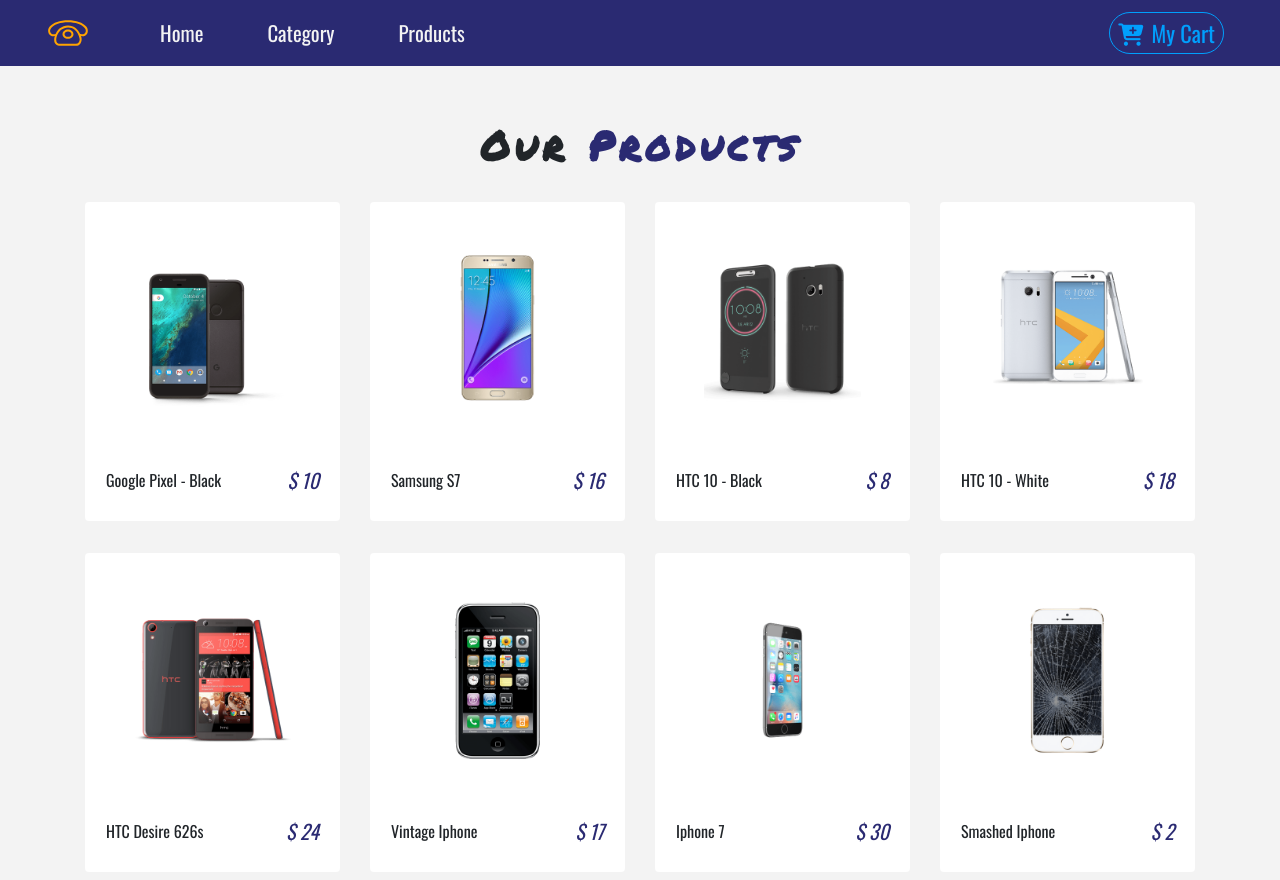
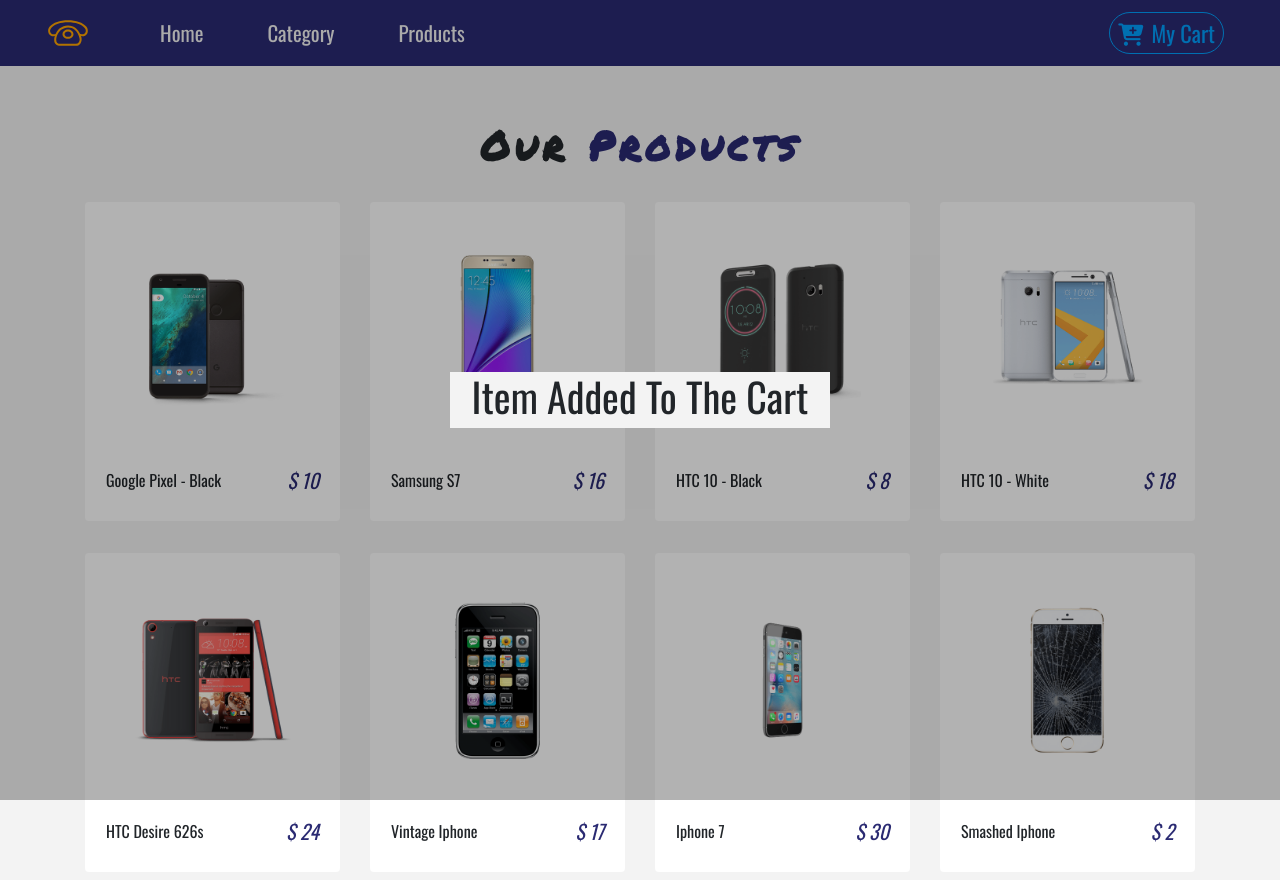
Before and after one commit to fring-12/Personal-Projects, a React (Create React App) app: page / in a window 1280 px wide. Shown: the top 880 px of the page. Built offline with nearby package versions, Linux system fonts and the light colour scheme.

Commit message:
added modal

```diff
--- a/src/App.js
+++ b/src/App.js
@@ -1,5 +1,4 @@
 import React from 'react';
-import logo from './logo.svg';
 import {Switch,Route} from 'react-router-dom';
 import './App.css';
 import 'bootstrap/dist/css/bootstrap.min.css';
@@ -8,8 +7,8 @@
 import Product from './component/Product';
 import Default from './component/Default'
 import Details from './component/Details';
-import Cart from './component/Cart'
-
+import Cart from './component/Cart';
+import Modal from './component/Modal';
 
 
 function App() {
@@ -22,6 +21,7 @@
         <Route path="/cart" component={Cart}></Route>
         <Route component={Default}></Route>
       </Switch>
+      <Modal/>
 
     </React.Fragment>
   );
--- /dev/null
+++ b/src/component/Modal.js
@@ -0,0 +1,48 @@
+import React, { Component } from 'react'
+import styled from 'styled-components';
+import {ProductConsumer} from '../context';
+import {ButtonContainer} from './Button';
+import {Link} from 'react-router-dom';
+
+export default class Modal extends Component {
+    render() {
+        return (
+            <ProductConsumer>
+                {(value) =>{
+                    const {modalOpen,closeModal} =value;
+                    const{img, title, price} = value.modalProduct;
+
+                    if(!modalOpen){
+                        return null;
+                    }else{
+                       return( <ModalContainer>
+                            <div className="container">
+                                <div className="row">
+                                    <div id="modal" className="col-8 mx-auto col-md-6 col-lg-4 text-center text-capitalize">
+                                    <h1>Item added to the cart</h1>
+                                    </div>
+                                </div>
+                            </div>
+                        </ModalContainer>
+                       );
+                    }
+                }}
+            </ProductConsumer>
+        )
+    }
+}
+
+const ModalContainer = styled.div`
+    position: fixed;
+    top:0;
+    left:0;
+    right:0;
+    bottom:0;
+    background: rgba(0, 0, 0, 0.3);
+    display:flex;
+    align-items: center;
+    justify-content: center;
+    #modal{
+        background:var(--mainWhite);
+    }
+`;
--- a/src/component/Product.js
+++ b/src/component/Product.js
@@ -1,12 +1,12 @@
-import React, { Component } from 'react';
-import styled from 'styled-components';
-import {Link} from 'react-router-dom';
-import ProtoTypes from 'prop-types';
-import {ProductConsumer} from '../context';
+import React, { Component } from "react";
+import styled from "styled-components";
+import { Link } from "react-router-dom";
+import ProtoTypes from "prop-types";
+import { ProductConsumer } from "../context";
 
 export default class Product extends Component {
   render() {
-        const {id, title, img, price, inCart} = this.props.product;
+    const { id, title, img, price, inCart } = this.props.product;
     return (
       <ProductWrapper className="col-9 mx-auto col-md-6 col-lg-3 my-3">
         <div className="card">
@@ -14,22 +14,32 @@
             {value => (
               <div
                 className="img-container p-5"
-                             onClick={()=>{value.handleDetail(id);}}>
-
+                onClick={() => {
+                  value.handleDetail(id);
+                }}
+              >
                 <Link to="/details">
-                                    <img src={img} alt="product" className="card-img-top"/>
+                  <img src={img} alt="product" className="card-img-top" />
                 </Link>
 
-                                <button className="cart-btn" disabled={inCart ? true : false}
-                                 onClick={()=>{value.addToCart(id);}}>
-                                {inCart?(<p className="text-capitalize mb-0"
-                                 disabled>in cart</p>):(<i className="fas fa-cart-plus" />)}
+                <button
+                  className="cart-btn"
+                  disabled={inCart ? true : false}
+                  onClick={() => {
+                    value.addToCart(id);
+                    value.openModal(id);
+                  }}
+                >
+                  {inCart ? (
+                    <p className="text-capitalize mb-0" disabled>
+                      in cart
+                    </p>
+                  ) : (
+                    <i className="fas fa-cart-plus" />
+                  )}
                 </button>
-
               </div>
-
             )}
-
           </ProductConsumer>
 
           {/* card footer */}
@@ -40,9 +50,7 @@
               {price}
             </h5>
           </div>
-
         </div>
-
       </ProductWrapper>
     );
   }
@@ -59,53 +67,52 @@
 // };
 
 const ProductWrapper = styled.div`
-    .card{
+  .card {
     border-color: transparent;
     transition: all 1s linear;
   }
-    .card-footer{
-        background:transparent;
-        border-top:transparent;
+  .card-footer {
+    background: transparent;
+    border-top: transparent;
     transition: all 0.5s linear;
   }
-    &:hover{
-        .card{
-            border:0.04rem solid rgba(0, 0, 0, 0.2);
+  &:hover {
+    .card {
+      border: 0.04rem solid rgba(0, 0, 0, 0.2);
       box-shadow: 2px 2px 5px 0px rgba(0, 0, 0, 0.2);
     }
-        .card-footer{
-            background: rgba(247,247,247);
+    .card-footer {
+      background: rgba(247, 247, 247);
     }
   }
-    .img-container{
+  .img-container {
     position: relative;
     overflow: hidden;
   }
-    .card-img-top{
+  .card-img-top {
     transition: all 0.5s linear;
   }
-    .img-container:hover .card-img-top{
+  .img-container:hover .card-img-top {
     transform: scale(1.2);
   }
-    .cart-btn{
+  .cart-btn {
     position: absolute;
     bottom: 0;
     right: 0;
     padding: 0.2rem 0.4rem;
     background: var(--lightBlue);
-        border:none;
+    border: none;
     color: var(--mainWhite);
     font-size: 1.4rem;
-        border-radius:0.5rem 0 0 0;
-        transform: translate(100%,100%);
+    border-radius: 0.5rem 0 0 0;
+    transform: translate(100%, 100%);
     transition: all 0.5s linear;
   }
-    .img-container:hover .cart-btn{
+  .img-container:hover .cart-btn {
     transform: translate(0, 0);
   }
-    .cart-btn:hover{
-        color:var(--mainBlue);
+  .cart-btn:hover {
+    color: var(--mainBlue);
     cursor: pointer;
   }
-
 `;
--- a/src/context.js
+++ b/src/context.js
@@ -1,15 +1,15 @@
-import React, { Component } from 'react';
-import {storeProducts, detailProduct} from './data';
-
+import React, { Component } from "react";
+import { storeProducts, detailProduct } from "./data";
 
 const ProductContext = React.createContext();
 
-
 class ProductProvider extends Component {
-    state ={
+  state = {
     products: [],
-        detailProduct: detailProduct ,
-        cart:[]
+    detailProduct: detailProduct,
+    cart: [],
+    modalOpen: true,
+    modalProduct: detailProduct
   };
   componentDidMount() {
     this.setProducts();
@@ -17,28 +17,28 @@
 
   setProducts = () => {
     let tempProducts = [];
-    storeProducts.forEach(item =>{
-        const singleItem = {...item};
+    storeProducts.forEach(item => {
+      const singleItem = { ...item };
       tempProducts = [...tempProducts, singleItem];
-    })
-    this.setState(() =>{
-        return {products:tempProducts}
+    });
+    this.setState(() => {
+      return { products: tempProducts };
     });
   };
 
-getItem = id =>{
+  getItem = id => {
     const product = this.state.products.find(item => item.id === id);
     return product;
   };
 
-handleDetail = id =>{
+  handleDetail = id => {
     const product = this.getItem(id);
     this.setState(() => {
-        return {detailProduct:product};
+      return { detailProduct: product };
     });
   };
 
-addToCart = id =>{
+  addToCart = id => {
     let tempProducts = [...this.state.products];
     const index = tempProducts.indexOf(this.getItem(id));
     const product = tempProducts[index];
@@ -47,17 +47,36 @@
     const price = product.price;
     product.total = price;
 
-    this.setState(() =>{
-        return {products: tempProducts, cart:[...this.state.cart,
-            product]};
-    },()=>{console.log(this.state)});
+    this.setState(
+      () => {
+        return { products: tempProducts, cart: [...this.state.cart, product] };
+      },
+      () => {
+        console.log(this.state);
+      }
+    );
+  };
+  openModal = id => {
+    const product = this.getItem(id);
+    this.setState(() => {
+      return { modalProduct: product, modalOpen: true };
+    });
+  };
+  closeModal = () => {
+    return { modalOpen: false };
+  };
 
-};
   render() {
     return (
-            <ProductContext.Provider value={{...this.state,
-            handleDetail:this.handleDetail,
-            addToCart: this.addToCart}}>
+      <ProductContext.Provider
+        value={{
+          ...this.state,
+          handleDetail: this.handleDetail,
+          addToCart: this.addToCart,
+          openModal: this.openModal,
+          closeModal: this.closeModal
+        }}
+      >
         {this.props.children}
       </ProductContext.Provider>
     );
@@ -66,4 +85,4 @@
 
 const ProductConsumer = ProductContext.Consumer;
 
-export {ProductProvider, ProductConsumer};
+export { ProductProvider, ProductConsumer };
```
Also changed, not shown: src/component/Details.js (+38 -24 lines). Lines whose indentation alone changed are shown as unchanged.
